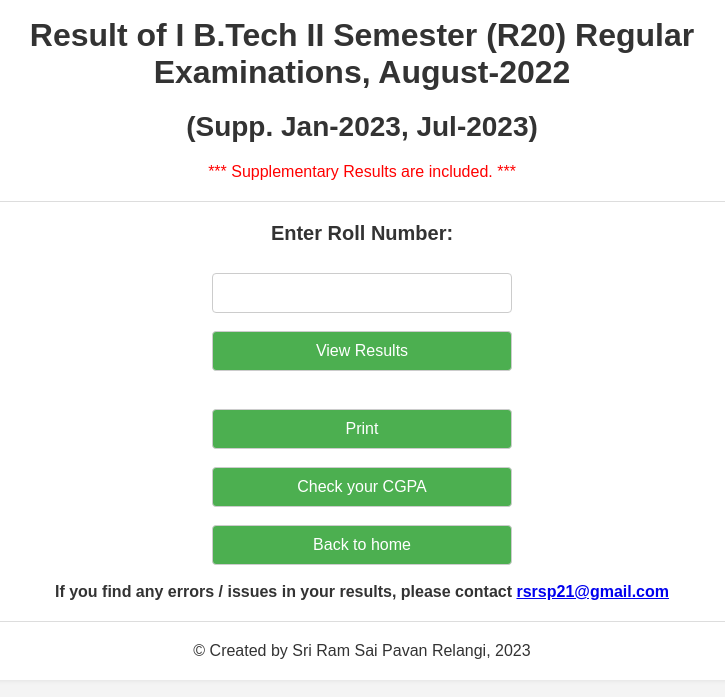
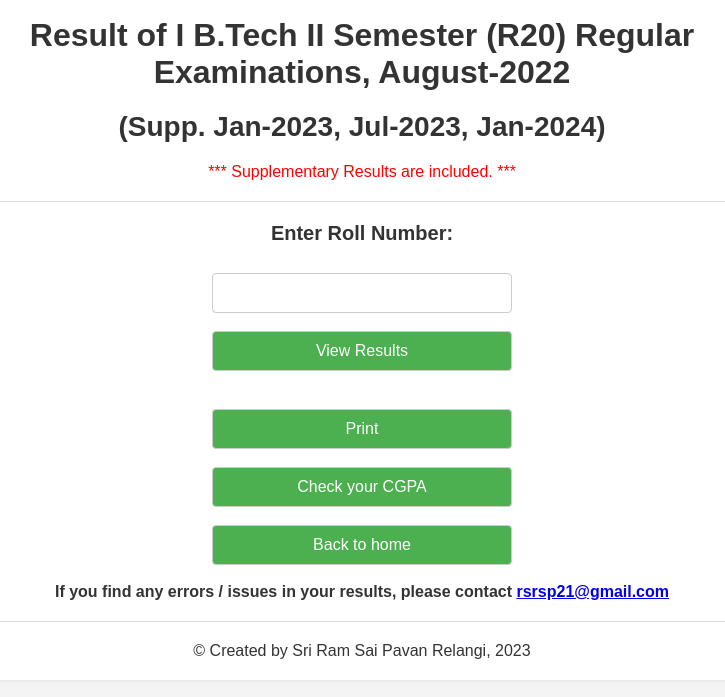
Before and after one commit to rsrsp21/JNTUN-Results, a plain HTML site: page 2021_Results/1_2-2021.html in a window 1280 px wide. Shown: the part 179-876 px from the top of the page, without its empty margins (278-1003 px from the left). Drawn offline with Linux system fonts and the light colour scheme.

Commit message:
Update 1_2-2021.html

```diff
--- a/2021_Results/1_2-2021.html
+++ b/2021_Results/1_2-2021.html
@@ -13,7 +13,7 @@
     <!--<h1 class="university-name">University Name</h1>-->
     <div class="separator"></div>
     <h1>Result of I B.Tech II Semester (R20) Regular Examinations, August-2022</h1>
-	<h2>(Supp. Jan-2023, Jul-2023)</h2>
+	<h2>(Supp. Jan-2023, Jul-2023, Jan-2024)</h2>
  <div class="blink-notice">
       <span class="blink">*** Supplementary Results are included. ***</span>
     </div>
```
